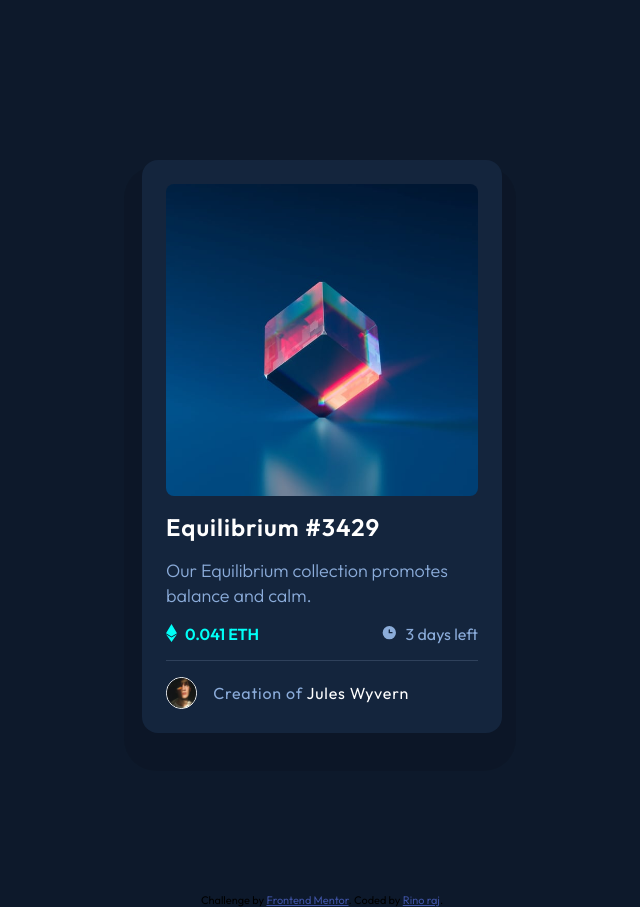
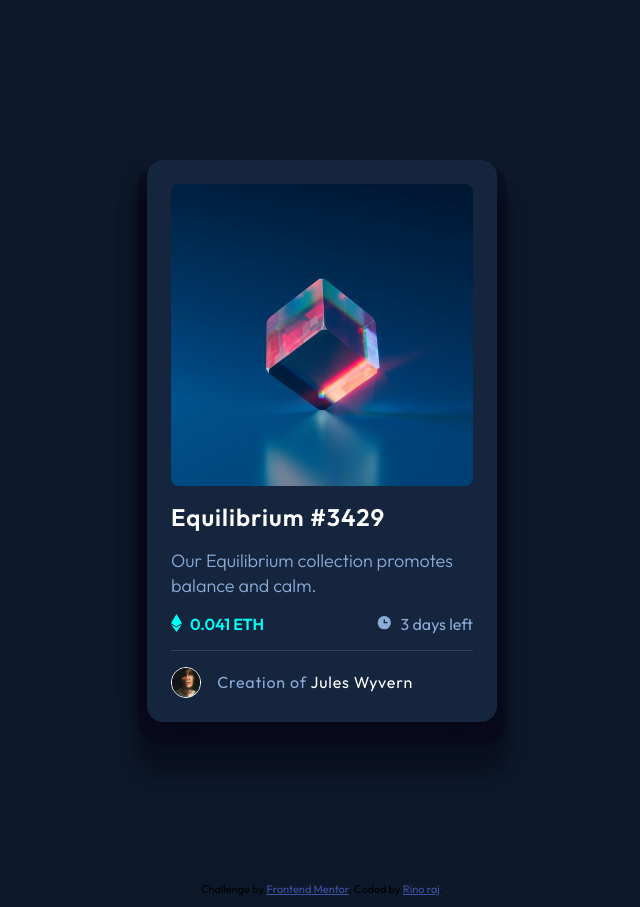
Before and after one commit to rinoraj6/nft-preview-card-fm-challenge, a plain HTML site: page index.html in a window 1280 px wide. Shown: the whole page, without its empty margins (318-958 px from the left). Drawn offline with Linux system fonts and the light colour scheme.

Commit message:
Update styles.css
box shadow updated

```diff
--- a/styles.css
+++ b/styles.css
@@ -36,10 +36,15 @@ main{
     /* border: 2px solid white; */
     padding: 1.5rem;
     width: 80%;
-    max-width: 360px;
+    max-width: 350px;
     background-color: var(--VerydarkblueCard);
     border-radius: 1rem;
-    box-shadow: -2px 22px 0px 16px rgba(0, 1, 2, 0.102);
+    box-shadow: 0px 13px 3px 10px rgba(7, 2, 23, 0.4),
+    0px 40px 17px 13px rgba(5, 2, 17, 0.4),
+    0px 25px 20px -20px rgba(0,0,0,0.45),
+    -25px 0px 20px -20px rgba(0,0,0,0.45);
+
+
 }
 .img-box{
     /* border: 1px solid white; */
```
